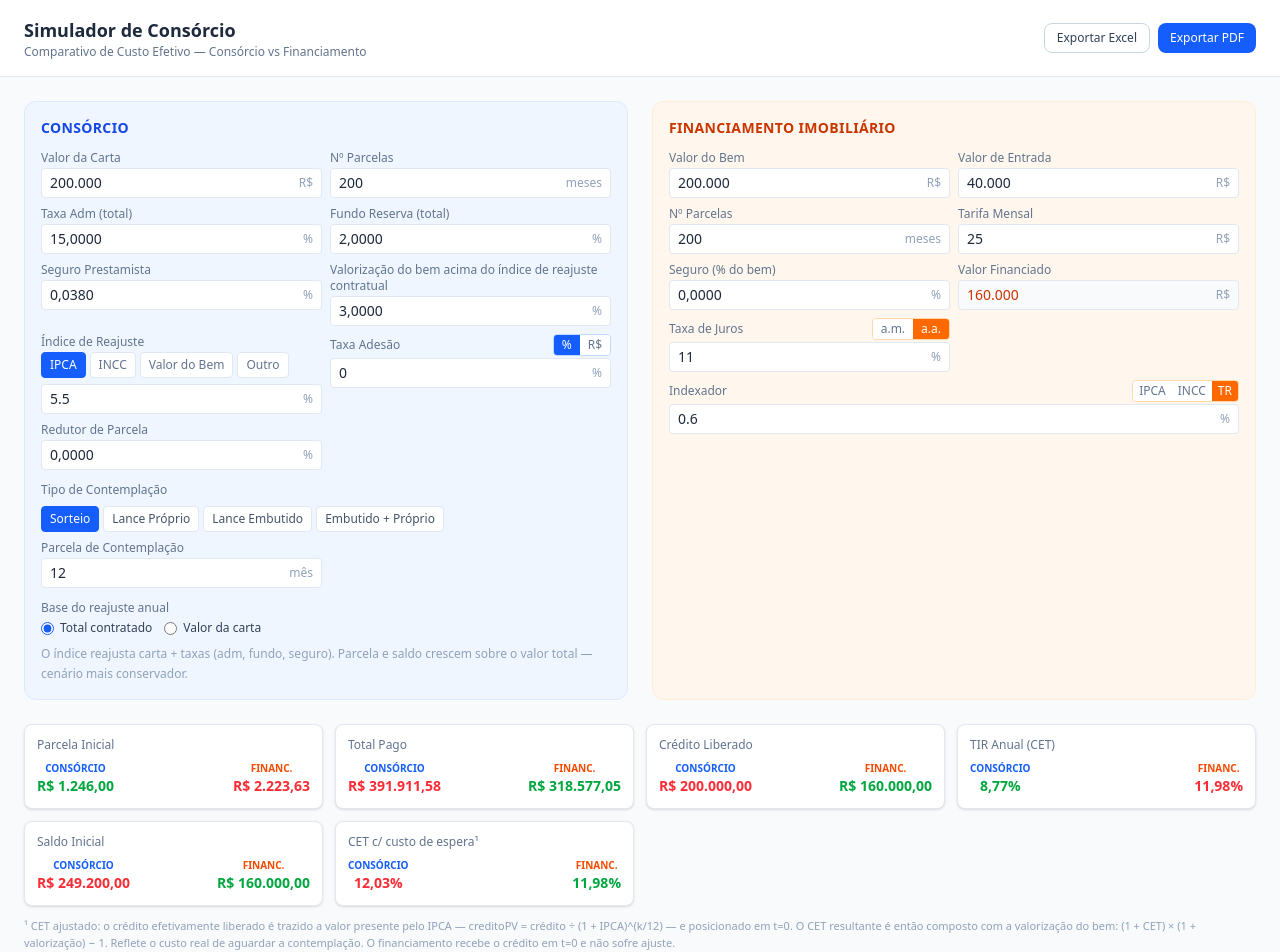
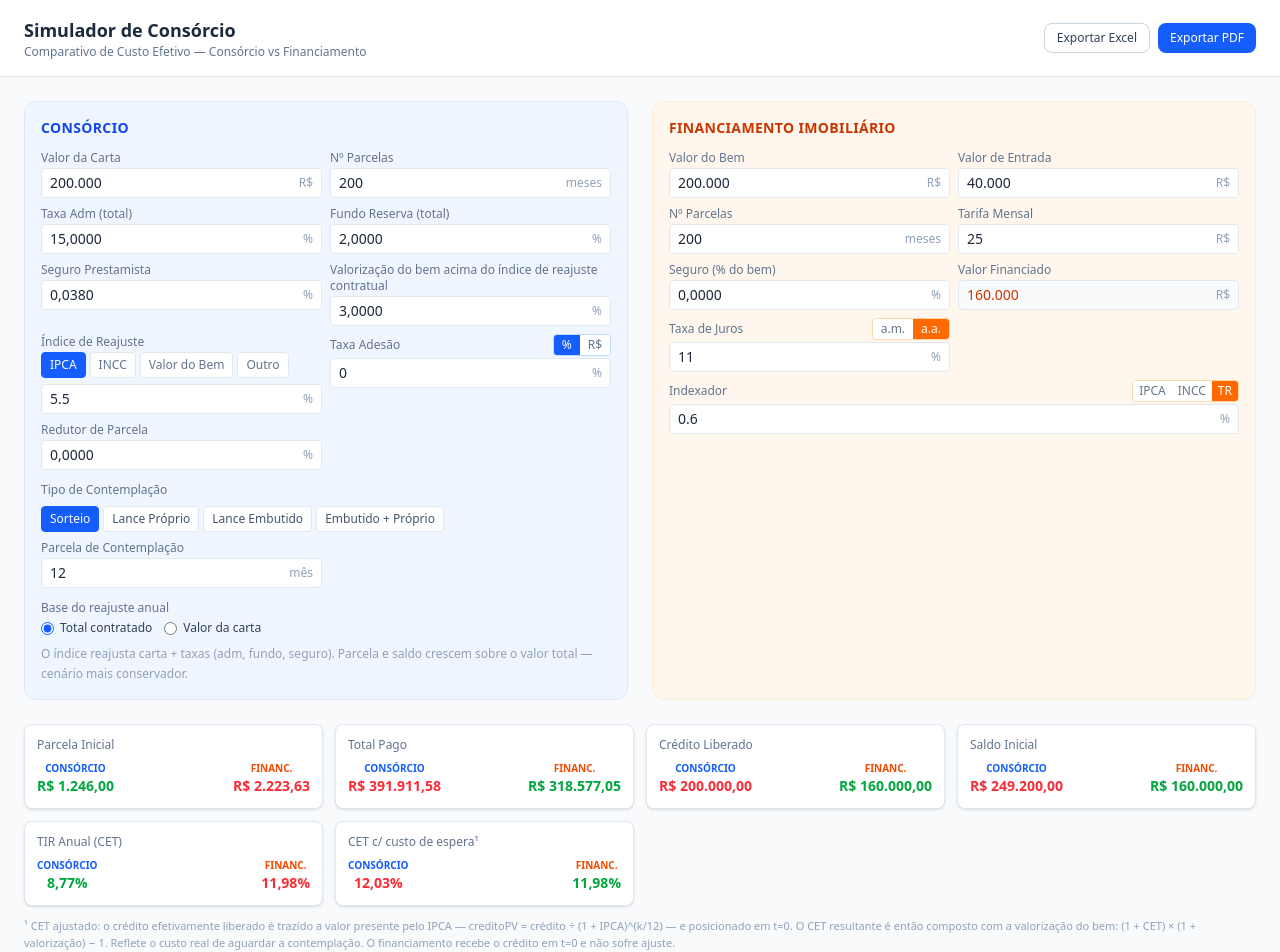
Before and after one commit to SetUp-Assessoria/cet-consorcio, a React (Vite) app: page / in a window 1280 px wide. Shown: the top 952 px of the page. Built offline with nearby package versions, Linux system fonts and the light colour scheme.

Commit message:
feat: reordenar cards — CET c/ custo de espera abaixo do CET

```diff
--- a/src/components/ResumoCards.tsx
+++ b/src/components/ResumoCards.tsx
@@ -31,8 +31,8 @@ export function ResumoCards({ consorcio, financiamento }: Props) {
       <Card label="Parcela Inicial" cVal={consorcio.parcelaInicial} fVal={financiamento.parcelaInicial} format={moeda} />
       <Card label="Total Pago" cVal={consorcio.totalPago} fVal={financiamento.totalPago} format={moeda} />
       <Card label="Crédito Liberado" cVal={consorcio.creditoLiberado} fVal={financiamento.creditoLiberado} format={moeda} />
+      <Card label="Saldo Inicial" cVal={consorcio.saldoDevedor} fVal={financiamento.saldoDevedor} format={moeda} />
       <Card label="TIR Anual (CET)" cVal={consorcio.tirAnual} fVal={financiamento.tirAnual} format={pct} />
-      <Card label="Saldo Inicial" cVal={consorcio.saldoDevedor} fVal={financiamento.saldoDevedor} format={moeda} />
       <Card
         label="CET c/ custo de espera¹"
         cVal={consorcio.tirAnualOpp ?? consorcio.tirAnual}
```
